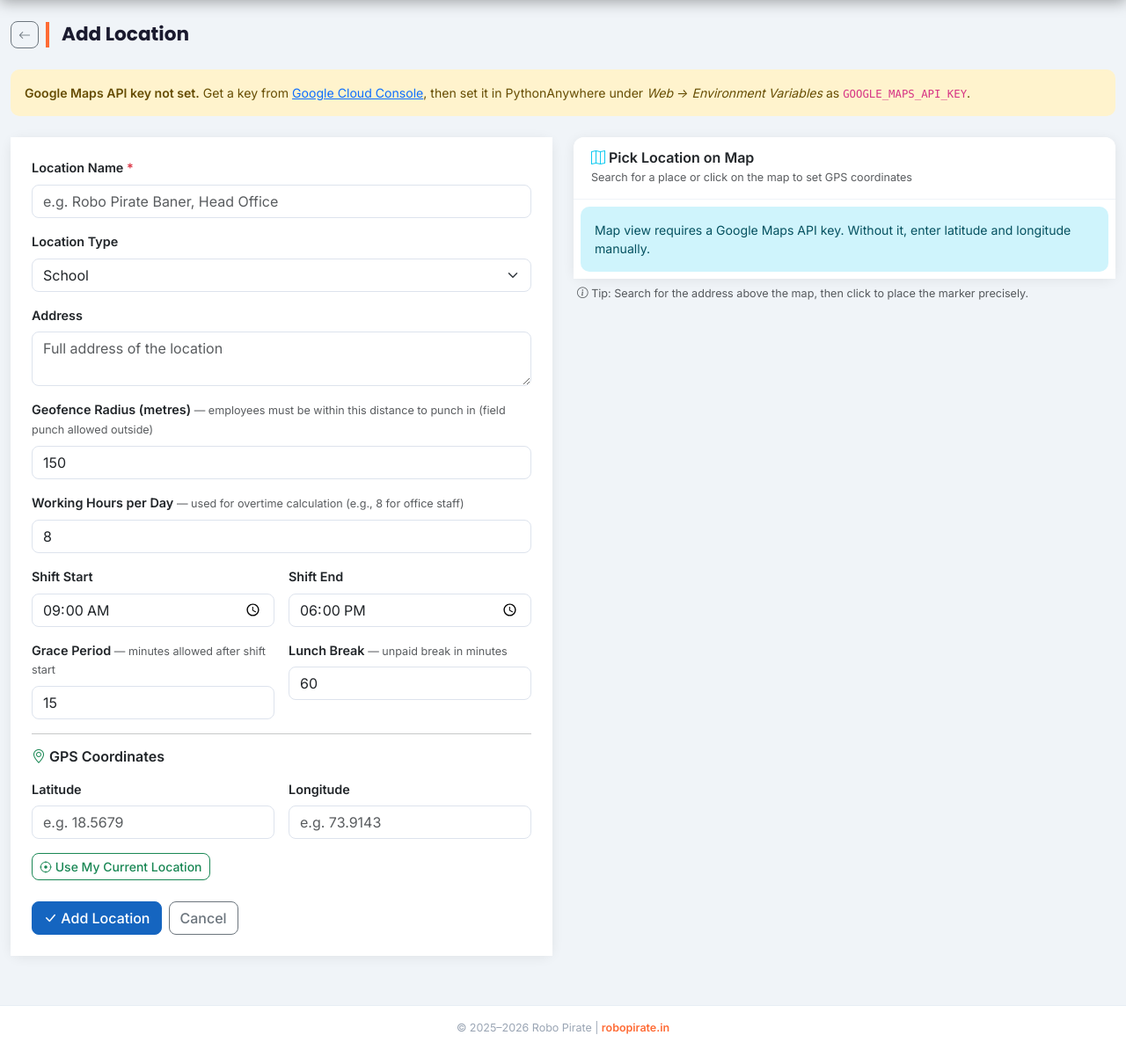
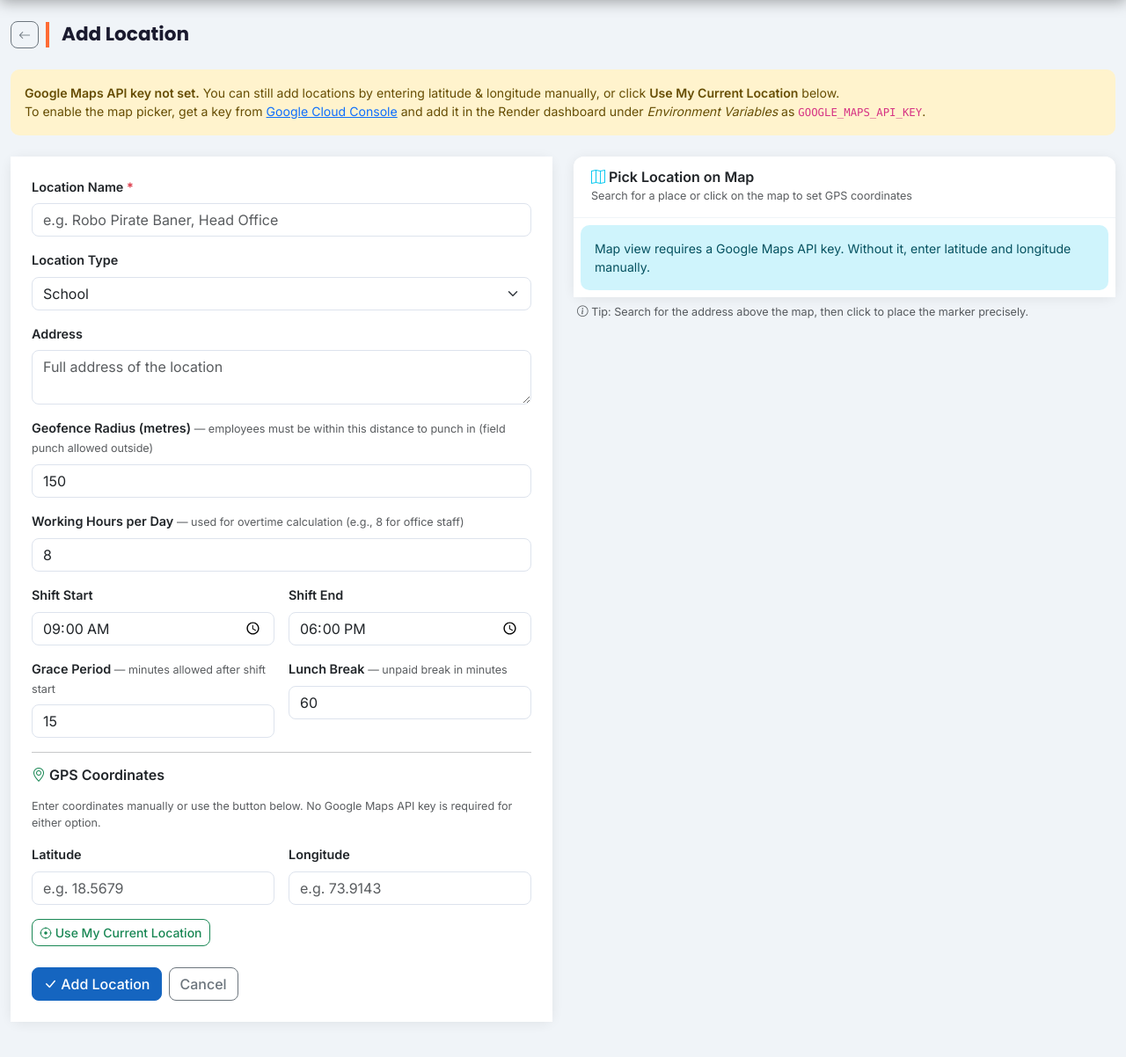
Before and after one commit to robopirate/Payroll-App, a Flask app: page /schools/add in a window 1280 px wide. Shown: the part 64-1266 px from the top of the page at 88% size. Before the commit the page ends 1240 px from the top, so only its background shows below. Run offline with Flask 3, Linux system fonts and the light colour scheme; a user stored in the database is signed in.

Commit message:
Fix Google Maps API key warning for Render

```diff
--- a/templates/schools/form.html
+++ b/templates/schools/form.html
@@ -10,8 +10,12 @@
   {% if not google_maps_api_key %}
   <div class="alert alert-warning mb-4">
     <strong>Google Maps API key not set.</strong>
-    Get a key from <a href="https://console.cloud.google.com/google/maps/apis" target="_blank">Google Cloud Console</a>,
-    then set it in PythonAnywhere under <em>Web → Environment Variables</em> as <code>GOOGLE_MAPS_API_KEY</code>.
+    You can still add locations by entering latitude &amp; longitude manually, or click
+    <strong>Use My Current Location</strong> below.
+    <br class="d-none d-md-block">
+    To enable the map picker, get a key from
+    <a href="https://console.cloud.google.com/google/maps/apis" target="_blank">Google Cloud Console</a>
+    and add it in the Render dashboard under <em>Environment Variables</em> as <code>GOOGLE_MAPS_API_KEY</code>.
   </div>
   {% endif %}
 
@@ -100,6 +104,7 @@
 
             <hr>
             <h6 class="fw-bold mb-3"><i class="bi bi-geo-alt text-success"></i> GPS Coordinates</h6>
+            <p class="text-muted small mb-3">Enter coordinates manually or use the button below. No Google Maps API key is required for either option.</p>
 
             <div class="row g-3 mb-3">
               <div class="col-6">
```
